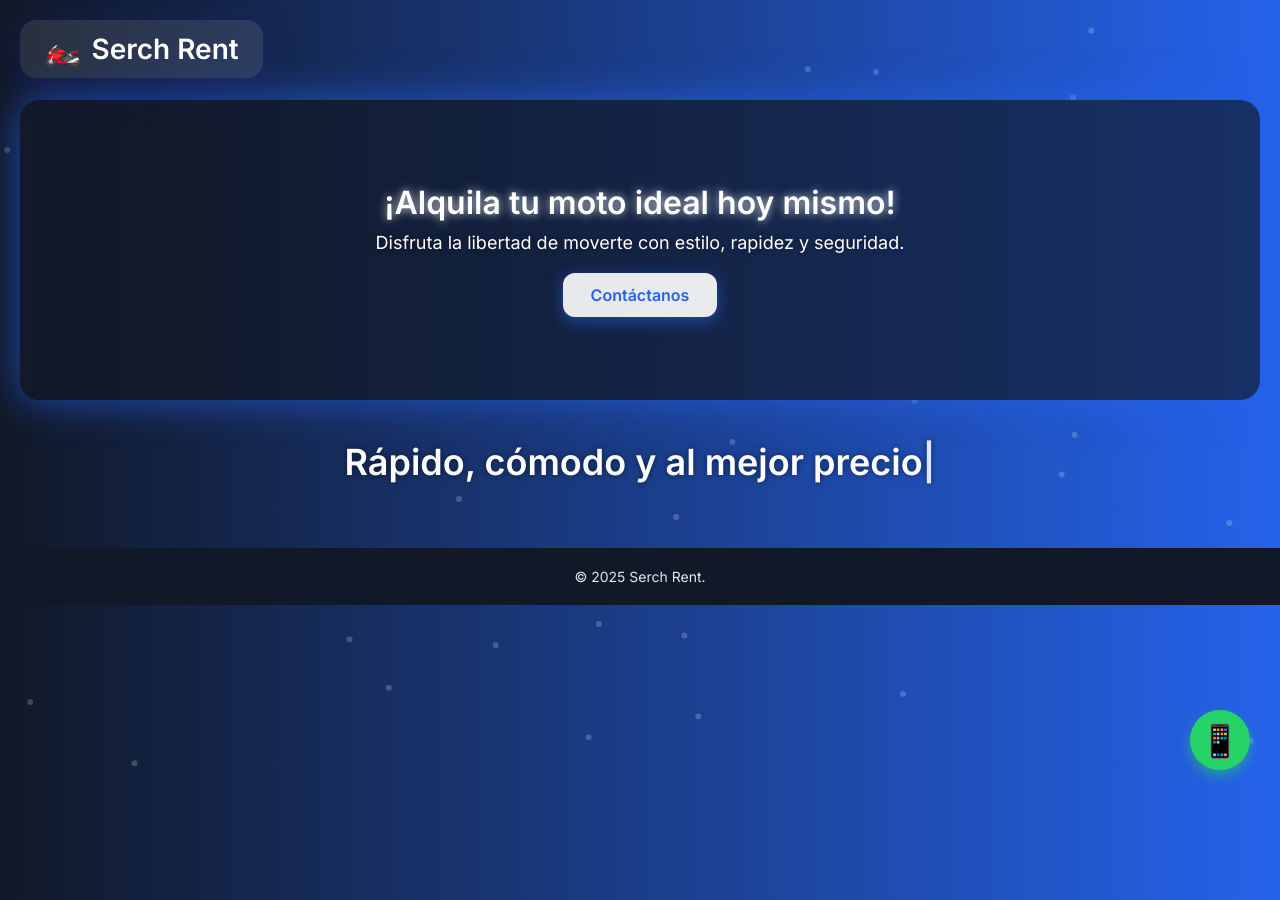
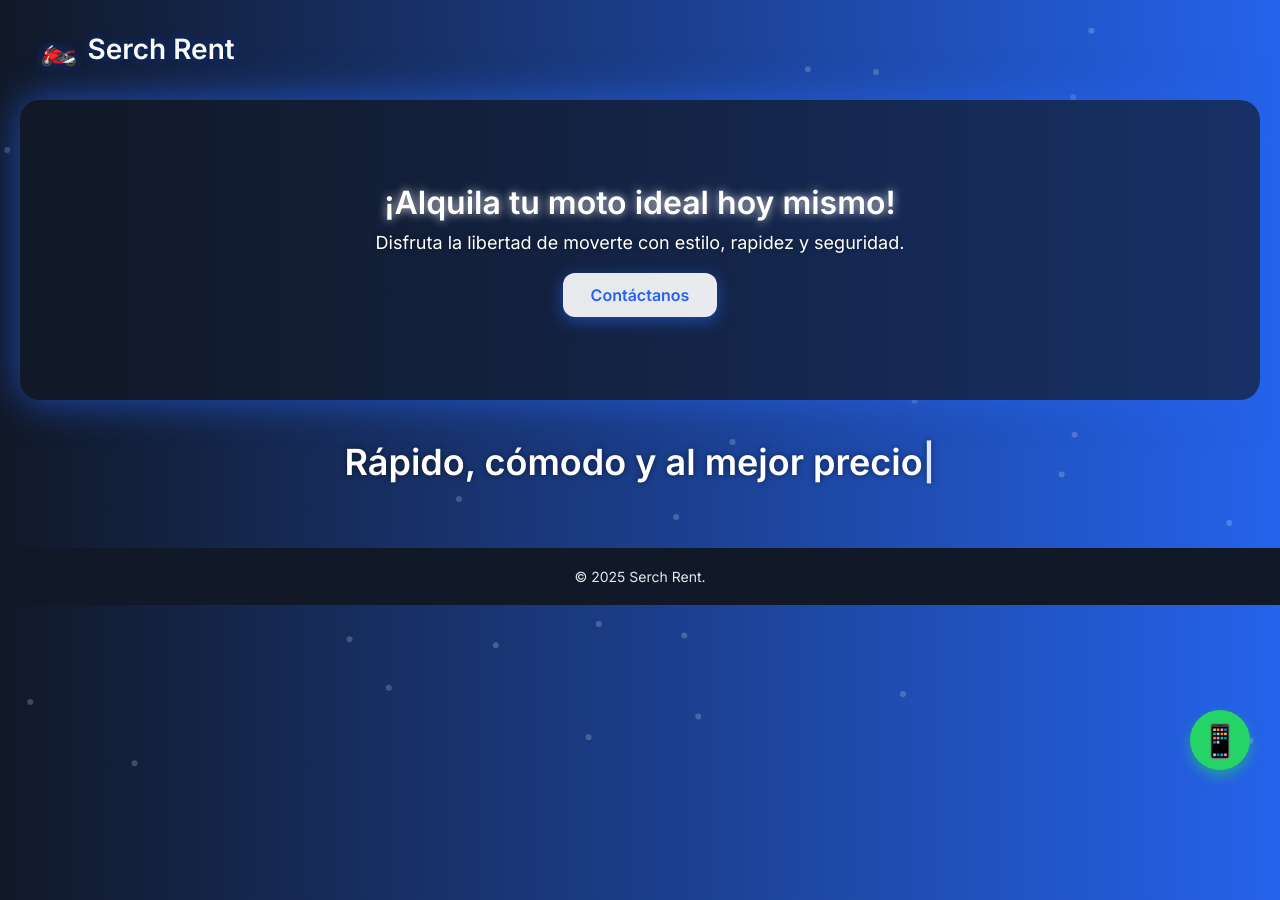
Before and after one commit to serchrent/serchrent, a plain HTML site: page index.html in a window 1280 px wide. Drawn offline with nearby package versions, Linux system fonts and the light colour scheme.

Commit message:
Update index.html

```diff
--- a/index.html
+++ b/index.html
@@ -26,26 +26,26 @@
       position: fixed;
       top: 20px;
       left: 20px;
-      padding: 12px 24px;
+      padding: 12px 20px;
       font-size: 28px;
       font-weight: 700;
-      color: #fff;
-      background: rgba(255, 255, 255, 0.1);
-      backdrop-filter: blur(15px);
-      border-radius: 16px;
-      box-shadow: 0 8px 32px 0 rgba(31, 38, 135, 0.37);
+      color: #f9fafb;
+      background: transparent; /* fondo transparente total */
+      border-radius: 0;
+      box-shadow: none;
       display: flex;
       align-items: center;
       gap: 10px;
       z-index: 1000;
       user-select: none;
       cursor: default;
-      user-select: none;
+      text-shadow: 0 0 6px rgba(0, 0, 0, 0.8), 0 0 8px rgba(37, 99, 235, 0.8);
     }
 
     header span {
       font-size: 30px;
       line-height: 1;
+      text-shadow: 0 0 6px rgba(0, 0, 0, 0.8), 0 0 8px rgba(37, 99, 235, 0.8);
     }
 
     .banner {
```
